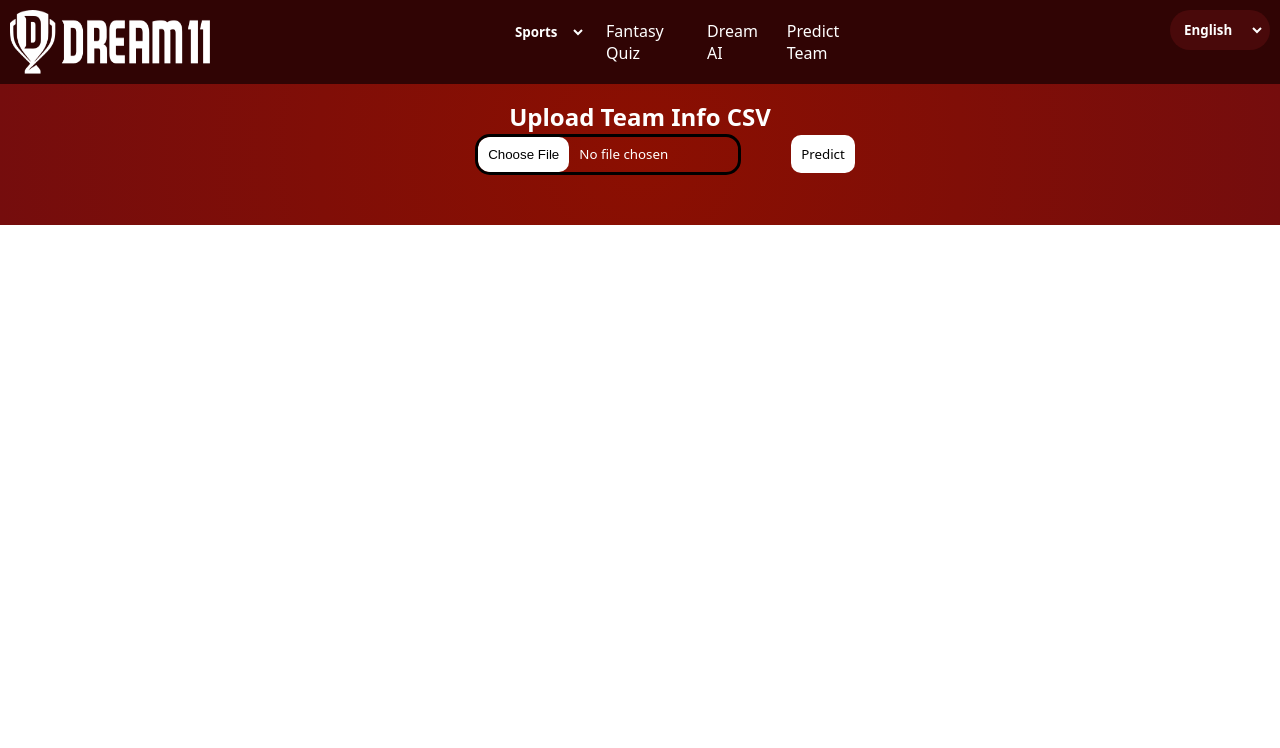
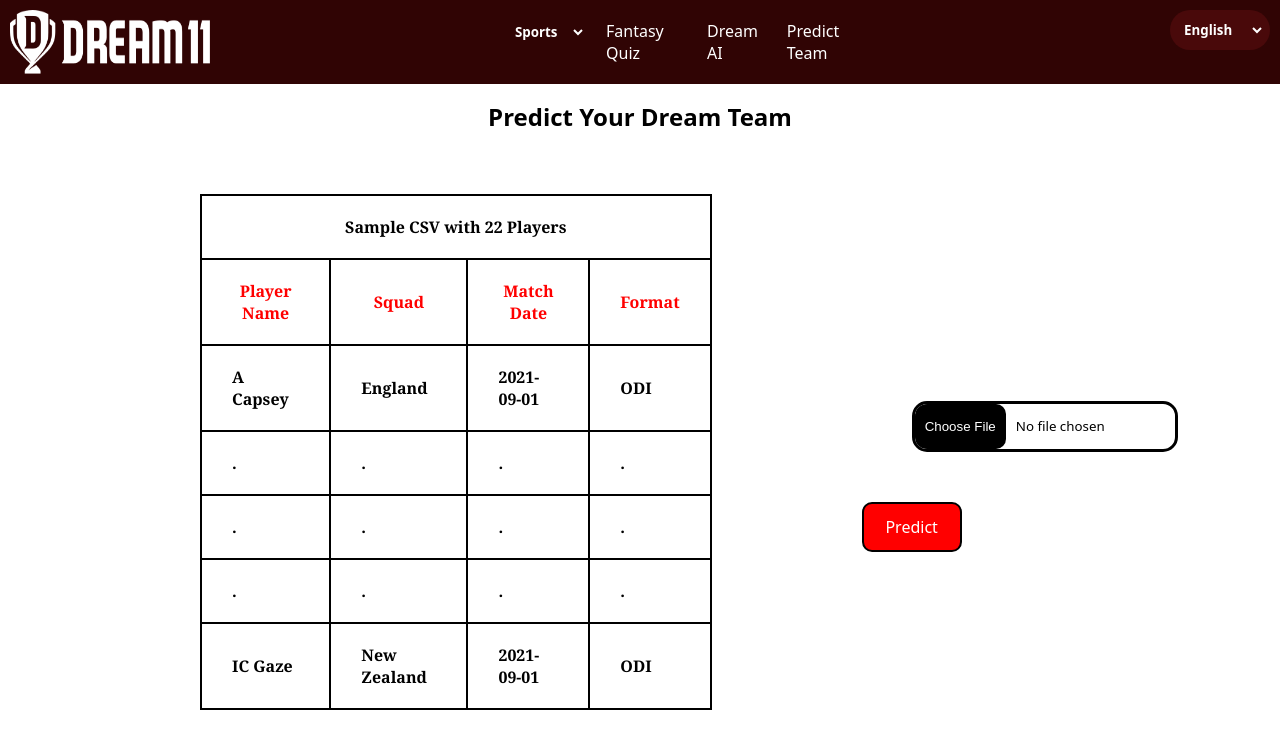
Before and after one commit to Asharma538/Dream11-InterIIT13, a React (Vite) app in the folder frontend/: page /dream-ai in a window 1280 px wide. Both pictures are taken after a click on the element "Predict Team". Shown: the top 748 px of the page. Built offline with nearby package versions, Linux system fonts and the light colour scheme; a web font is replaced by a local one.

Commit message:
Completing changes

```diff
--- a/frontend/src/App.css
+++ b/frontend/src/App.css
@@ -542,19 +542,17 @@
         cursor: default;
         background-color: #fff;
       }
-/*
-      tr:hover {
-        background-color: #EEF4FD;
-      }
-   */
+
       .expanded-row-content {
         border-top: none;
         display: grid;
         grid-column: 1/-1;
         justify-content: flex-start;
-        /* color: #AEB1B3; */
         font-size: 13px;
         background-color: #fff;
+        pre{
+            text-wrap: wrap;
+        }
       }
 
       .hide-row {
@@ -600,8 +598,9 @@
     margin: 20px 40px;
 }
 
+
 #quiz-background{
-    background-image: radial-gradient(rgb(186, 10, 10),rgb(19, 1, 1));
+    background-image: radial-gradient(rgb(170, 18, 35),rgb(162, 7, 7));
     width: 100%;
     height: 100vh;
     #quiz-img-1{
@@ -712,7 +711,8 @@
     padding: 15px;
     font-size: 20px;
     div{
-        background-color: rgb(186, 10, 10);
+        background-color: rgb(175, 19, 19);
+        box-shadow: 0px 0px 10px 5px rgb(207, 49, 49);
         margin-bottom: 40px;
         padding: 15px;
         border-radius: 15px;
@@ -825,7 +825,7 @@
     padding: 10px;
     display: flex;
     flex-direction: column;
-    background-image: radial-gradient(hsla(0, 100%, 13%, 1),hsla(0, 100%, 13%, 1));
+    background-color: rgb(170, 18, 35);
     .chats-container{
         color: white;
         visibility: visible;
@@ -868,7 +868,7 @@
             width: calc(100% - 75px);
             padding: 10px;
             outline: none;
-            background-color: rgb(139, 14, 14);
+            background-color: rgb(123, 6, 6);
             color: white;
             :focus-visible{
                 outline: none;
@@ -917,7 +917,7 @@
 }
 
 #dream-ai-chatbot{
-    background-color: rgb(114, 9, 9);
+    background-color: rgb(170, 18, 35);
     height: calc(100vh - 65px);
     display: flex;
     justify-content: center;
@@ -955,12 +955,12 @@
         input{
             margin: 10px 0px 10px 10px;
             border-radius: 15px 0 0 15px;
-            border: 1px solid black;
+            border: 2px solid black;
             width: calc(100% - 115px);
             height: 40px;
             padding: 10px;
             outline: none;
-            background-color: rgb(139, 14, 14);
+            background-color: rgb(160, 8, 26);
             color: white;
             :focus-visible{
                 outline: none;
@@ -976,9 +976,9 @@
         }
         button{
             border-radius: 0 15px 15px 0;
-            border: 1px solid black;
+            border: 2px solid black;
             width: 65px;
-            height: 60px;
+            height: 62px;
             background-color: rgb(209, 9, 29);
             color: white;
             font-weight: 600;
@@ -1008,7 +1008,7 @@
 #confirm-your-team-captain-selection,#confirm-your-team-vice-captain-selection{
     select{
         padding: 10px;
-        border: #555;
+        border: #555 solid 1px;
         margin: 0px 10px;
         border-radius: 5px;
         font-size: 14px;
@@ -1016,36 +1016,59 @@
 }
 
 .predict-team{
-    background-image: radial-gradient(circle,rgb(139, 15, 1),rgba(117, 13, 13, 1));
-    height: 100%;
+    height: calc(100vh - 65px);
     display: flex;
-    flex-direction: column;
-    justify-content: center;
+    flex-direction: row;
+    justify-content: start;
     align-items: center;
-    color: white;
+    color: black;
+    background-image: white;
+    table {
+        margin: 10px 150px 10px 200px;
+    }
+    table,th,tr,td{
+        background-color: white;
+        font-family:Cambria, Cochin, Georgia, Times, 'Times New Roman', serif;
+        font-weight: 600;
+        border: 2px solid black;
+        padding: 20px 30px;
+        border-collapse: collapse;
+    }
     h2{
         position: absolute;
+        left: 50%;
+        transform: translate(-50%);
         top: 50px;
-        margin: 50px;
+        margin: 50px 0px;
+    }
+    .sample-csv-header{
+        color: red;
     }
     input{
         margin: 50px;
         border: 3px solid black;
         border-radius: 15px;
         background-color: rgb(255,255,255,0);
+        color: black;
+        cursor: pointer;
     }
     input::file-selector-button{
-        background-color: white;
-        padding: 10px;
+        background-color: black;
+        padding: 15px 10px;
         border-radius: 10px;
         outline: none; border: none;
         margin-right: 10px;
-        color: black;
+        color: white;
     }
     button{
         outline: none; border: none;
-        background-color: white;
-        padding: 10px;
+        background-color: red;
+        color: white;
+        padding: 12px;
+        font-size: 16px;
+        width: 100px;
         border-radius: 10px;
+        border: 2px solid black;
+        cursor: pointer;
     }
 }
--- a/frontend/src/pages/CricketMatchContest.jsx
+++ b/frontend/src/pages/CricketMatchContest.jsx
@@ -22,16 +22,23 @@
     }
 
     const handleCreateDreamTeam = async () => {
+      const formData = new FormData();
+      const response = await fetch('src/assets/train_data.csv');
+      const blob = await response.blob();
+      const file = new File([blob], 'train_data.csv', { type: 'text/csv' });
+      formData.append('file', file);
+
       await fetch(BACKEND_URL+"/predict", {
-        method: "POST",
-        headers: {
-          "Content-type": "text/plain",
-        },
-      }).then((response) => response.json())
-      .then((response) => {
-        console.log("Received response is ",response);
-        navigate("/select-dream-team", { state: { match: response } });
+        method: 'POST',
+        body: formData,
       })
+        .then(response => response.json())
+        .then(data => {
+          navigate("/select-dream-team", { state: { match: data } });
+        })
+        .catch(error => {
+          console.error('Error uploading file:', error);
+        });
     }
   return (
     <>
--- a/frontend/src/pages/DreamAITeam.jsx
+++ b/frontend/src/pages/DreamAITeam.jsx
@@ -10,7 +10,6 @@
   const match=state.match
   const navigate = useNavigate()
   const [selectionReason,setSelectionReason] = useState({});
-
 
   const [selectedPlayers,setSelectedPlayers]=useState([])
   const [remainingPlayers,setRemainingPlayers]=useState([])
@@ -63,6 +62,11 @@
   }
 
   const addPlayer=(id)=>{
+    console.log(selectedPlayers.length);
+    if (selectedPlayers.length==11){
+      alert("You can select only 11 players")
+      return
+    }
     let newRemainingPlayers=remainingPlayers.filter(player=>player.id!==id)
     newRemainingPlayers.sort((a, b) => b.points - a.points);
     let newSelectedPlayers=selectedPlayers.concat(remainingPlayers.filter(player=>player.id===id))
@@ -81,7 +85,7 @@
       navigate('/confirm-your-team',{ state: { selectedPlayers: selectedPlayers } })
     }
     else{
-
+      alert("Select 11 players to proceed");
     }
   }
   const toggleRowSelected = (index) => {
@@ -132,10 +136,12 @@
                     <td>{player.points}</td>
                     <td>{player.credits}</td>
                     <td style={{width:"20px",color:"gray"}}><MdDelete onClick={()=>deSelectPlayer(player.id)}/></td>
-                    <td style={{width:"1320px",padding:"10px",textAlign:"left"}} className='expanded-row-content hide-row'>
-                      {
-                        selectionReason[player.name]!==undefined? selectionReason[player.name]:""
-                      }
+                    <td style={{width:"1320px",backgroundColor:"white",padding:"10px",height:"max-content",textAlign:"left",border:"1px solid black"}} className='expanded-row-content hide-row'>
+                      <pre>
+                        {
+                          selectionReason[player.name]!==undefined? selectionReason[player.name]:""
+                        }
+                      </pre>
                     </td>
                   </tr>
                 })
@@ -163,8 +169,7 @@
                     <td>{player.country}</td>
                     <td>{player.points}</td>
                     <td>{player.credits}</td>
-                    <td style={{width:"20px",color:"gray"}}><MdOutlinePersonAddAlt1 onClick={()=>deSelectPlayer(player.id)}/></td>
-                    <td style={{width:"1320px",padding:"10px",textAlign:"left"}} className='expanded-row-content hide-row'>Lorem ipsum dolor, sit amet consectetur adipisicing elit. In animi unde minima, nesciunt facere architecto voluptatem ea totam soluta, sunt perspiciatis voluptatibus atque et iste dicta quibusdam excepturi velit aperiam alias. Dolor itaque corrupti vitae accusantium quae distinctio iste labore assumenda facere eius omnis, delectus esse ullam, eos, minus veritatis enim quisquam. Dicta laudantium pariatur itaque, ex quibusdam, tempore dolores, eos repudiandae sed accusamus tenetur.</td>
+                    <td style={{width:"20px",color:"gray"}}><MdOutlinePersonAddAlt1 onClick={()=>addPlayer(player.id)}/></td>
                   </tr>
                 })
               }
--- a/frontend/src/pages/PlayQuiz.jsx
+++ b/frontend/src/pages/PlayQuiz.jsx
@@ -77,9 +77,9 @@
 
   const complete_quiz = () => {
     sessionStorage.setItem("quiz-taken",true)
-    // setTimeout(()=>{
-    //   navigate('/cricket-match-contest');
-    // },5000)
+    setTimeout(()=>{
+      navigate('/cricket-match-contest');
+    },5000)
   }
 
 
@@ -152,6 +152,9 @@
         </div>
         <img id='quiz-img-1' src="src/assets/fantasy_quiz-4.png" alt="" />
         <img id='quiz-img-2' src="src/assets/fantasy_quiz.png" alt="" />
+        {
+          complete_quiz()
+        }
       </div>
     )
   }
--- a/frontend/src/pages/TeamPredictor.jsx
+++ b/frontend/src/pages/TeamPredictor.jsx
@@ -37,7 +37,30 @@
     <div>
       <Navbar selectedValue="none"/>
       <div className='predict-team'>
-        <h2>Upload Team Info CSV</h2>
+        <center><h2>Predict Your Dream Team</h2></center>
+        <div>
+          <table>
+            <tr>
+              <th colSpan="4">Sample CSV with 22 Players</th>
+            </tr>
+            <tr>
+
+            <th className='sample-csv-header'>Player Name</th>
+            <th className='sample-csv-header'>Squad</th>
+            <th className='sample-csv-header'>Match Date</th>
+            <th className='sample-csv-header'>Format</th>
+            </tr>
+            <tr>
+              <td>A Capsey</td> <td>England</td> <td>2021-09-01</td> <td>ODI</td>
+            </tr>
+            <tr><td>.</td><td>.</td><td>.</td><td>.</td></tr>
+            <tr><td>.</td><td>.</td><td>.</td><td>.</td></tr>
+            <tr><td>.</td><td>.</td><td>.</td><td>.</td></tr>
+            <tr>
+              <td>IC Gaze</td> <td>New Zealand</td> <td>2021-09-01</td> <td>ODI</td>
+            </tr>
+          </table>
+        </div>
         <div>
           <input type="file" accept=".csv" onChange={handleFileChange} />
           <button onClick={handleUpload}>Predict</button>
```
Also changed, not shown: frontend/src/pages/ConfirmYourTeam.jsx (+19 -34 lines), frontend/src/assets/train_data.csv (added), frontend/src/assets/train_data2.csv (added).
